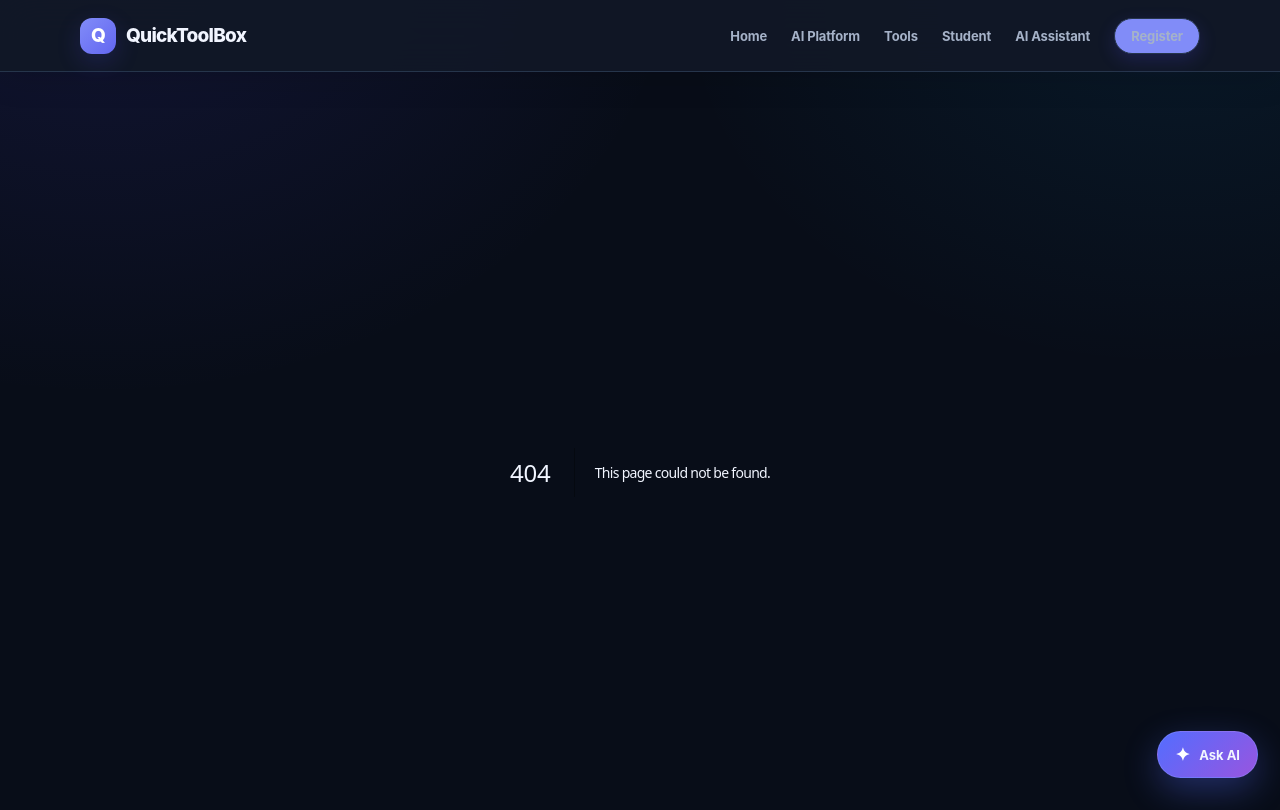
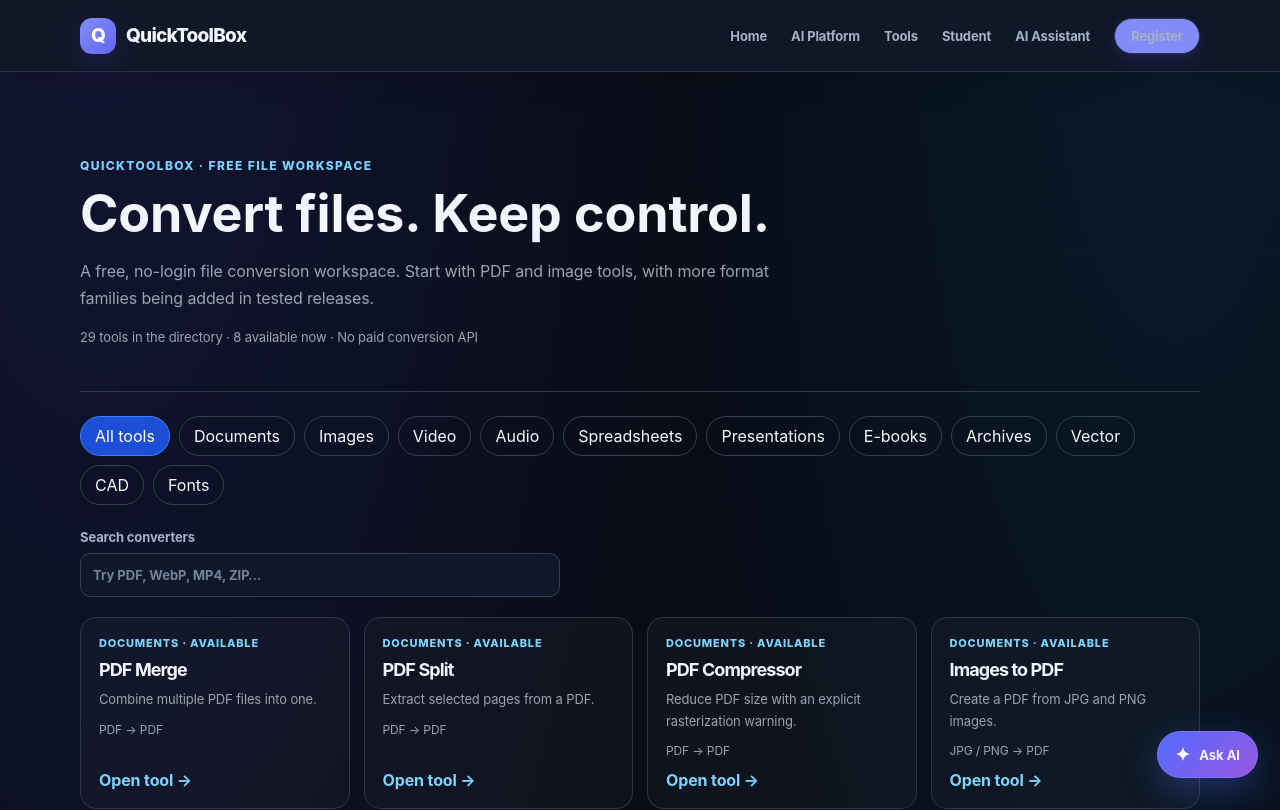
Before and after one commit to Afifarman/QuickToolBox, a Next.js app: page /file-converter in a window 1280 px wide. Before the commit this address had no page. Shown: the top 810 px of the page. Built offline with nearby package versions, Linux system fonts and the light colour scheme.

Commit message:
feat(file-converter): add public converter route

```diff
--- /dev/null
+++ b/app/file-converter/page.js
@@ -0,0 +1,11 @@
+import FileConverterHub from "../../components/FileConverterHub";
+
+export const metadata = {
+  title: "Free File Converter – PDF, Image, Audio & Video | QuickToolBox",
+  description: "Convert and compress files online for free without an account. Browser-based PDF and image tools, with more formats coming in tested releases.",
+  alternates: { canonical: "https://quicktoolbox-bd.vercel.app/file-converter" },
+};
+
+export default function FileConverterPage() {
+  return <FileConverterHub />;
+}
```
